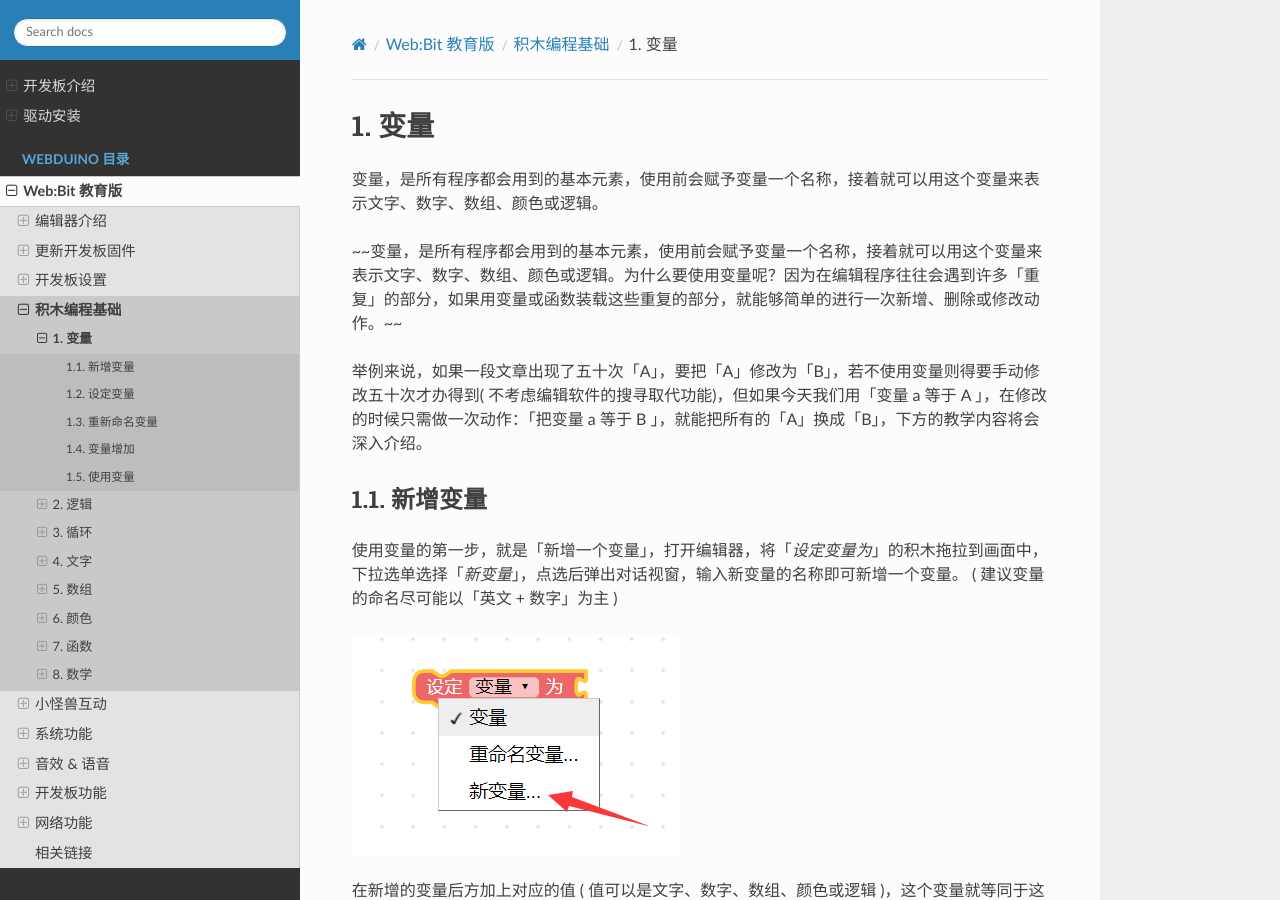
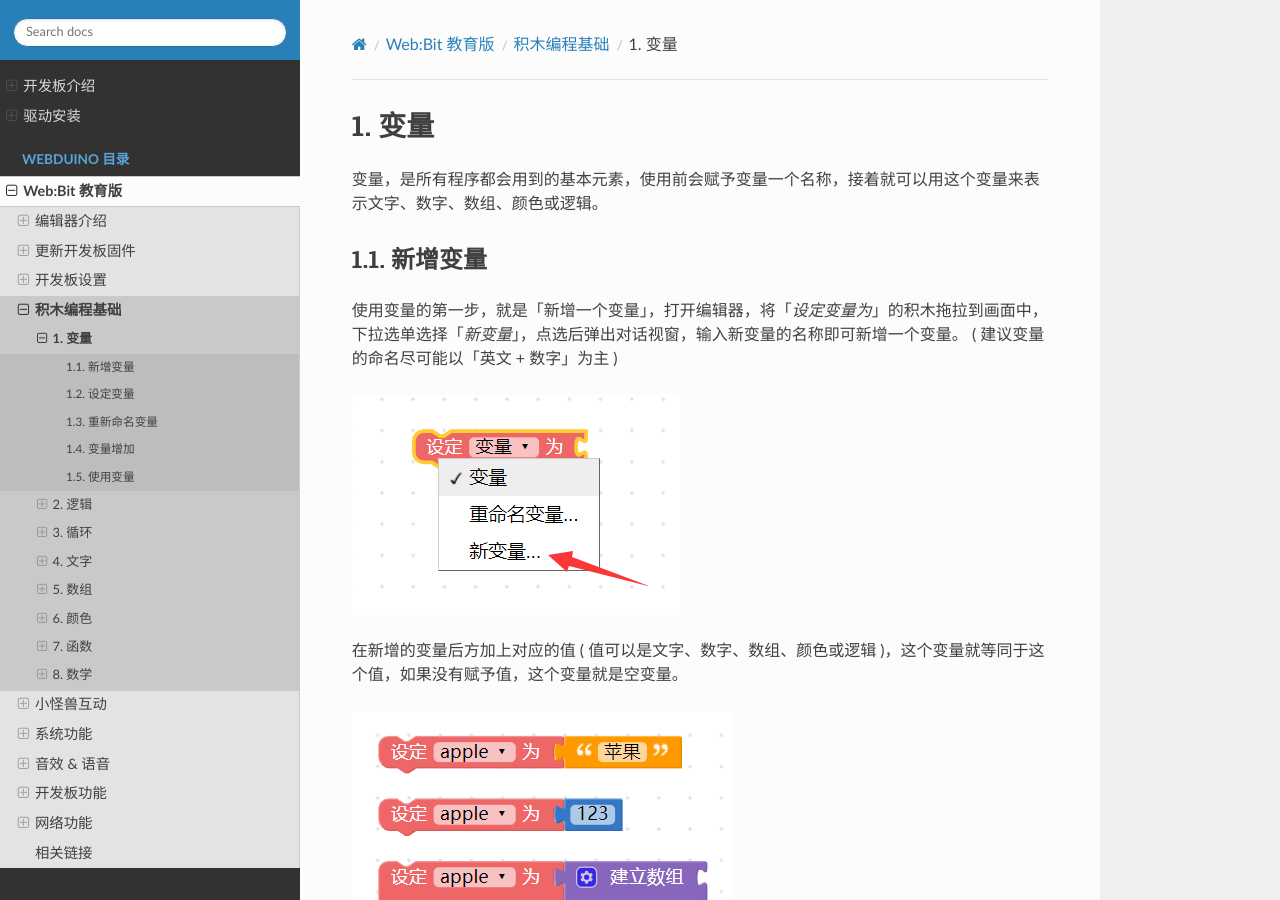
Before and after one commit to BPI-STEAM/simplified_webbit_docs, a Sphinx documentation site: the page built from source/webduino/tutorials/basic/variables.md, in a window 1280 px wide and 900 px high. Built offline with Sphinx 7.4.7 and the Read the Docs theme 2.0.0, drawn with Linux system fonts in a browser that asks for light colours; pages that are not in the unit, such as notebooks, are missing from menus.

Commit message:
Update variables.md

```diff
--- a/source/webduino/tutorials/basic/variables.md
+++ b/source/webduino/tutorials/basic/variables.md
@@ -1,12 +1,6 @@
 ## 变量
 
 变量，是所有程序都会用到的基本元素，使用前会赋予变量一个名称，接着就可以用这个变量来表示文字、数字、数组、颜色或逻辑。
-
-
-~~变量，是所有程序都会用到的基本元素，使用前会赋予变量一个名称，接着就可以用这个变量来表示文字、数字、数组、颜色或逻辑。为什么要使用变量呢？因为在编辑程序往往会遇到许多「重复」的部分，如果用变量或函数装载这些重复的部分，就能够简单的进行一次新增、删除或修改动作。~~
-
-
-举例来说，如果一段文章出现了五十次「A」，要把「A」修改为「B」，若不使用变量则得要手动修改五十次才办得到( 不考虑编辑软件的搜寻取代功能)，但如果今天我们用「变量 a 等于 A 」，在修改的时候只需做一次动作：「把变量 a 等于 B 」，就能把所有的「A」换成「B」，下方的教学内容将会深入介绍。
 
 ### 新增变量
 
```
